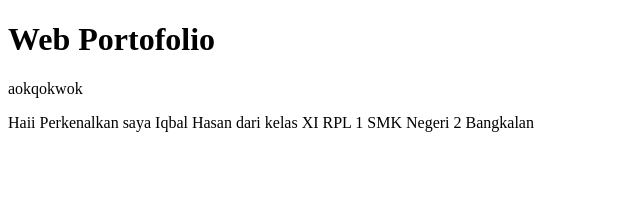
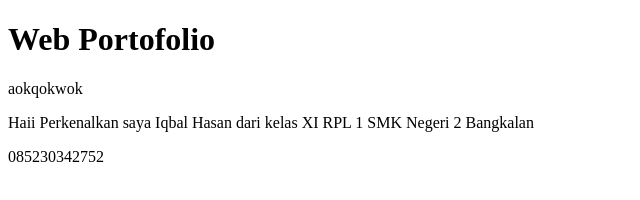
Before and after one commit to iniiqbaal/iqbal-porto, a plain HTML site: page html.html in a window 1280 px wide. Shown: the whole page, without its empty margins (0-640 px from the left). Drawn offline with Linux system fonts and the light colour scheme.

Commit message:
Menambahkan fitur contact

```diff
--- a/html.html
+++ b/html.html
@@ -8,5 +8,6 @@
     <H1>Web Portofolio</H1>
     <p>aokqokwok</p>
     <P>Haii Perkenalkan saya Iqbal Hasan dari kelas XI RPL 1 SMK Negeri 2 Bangkalan</P>
+    <p>085230342752</p>
 </body>
 </html>
```
